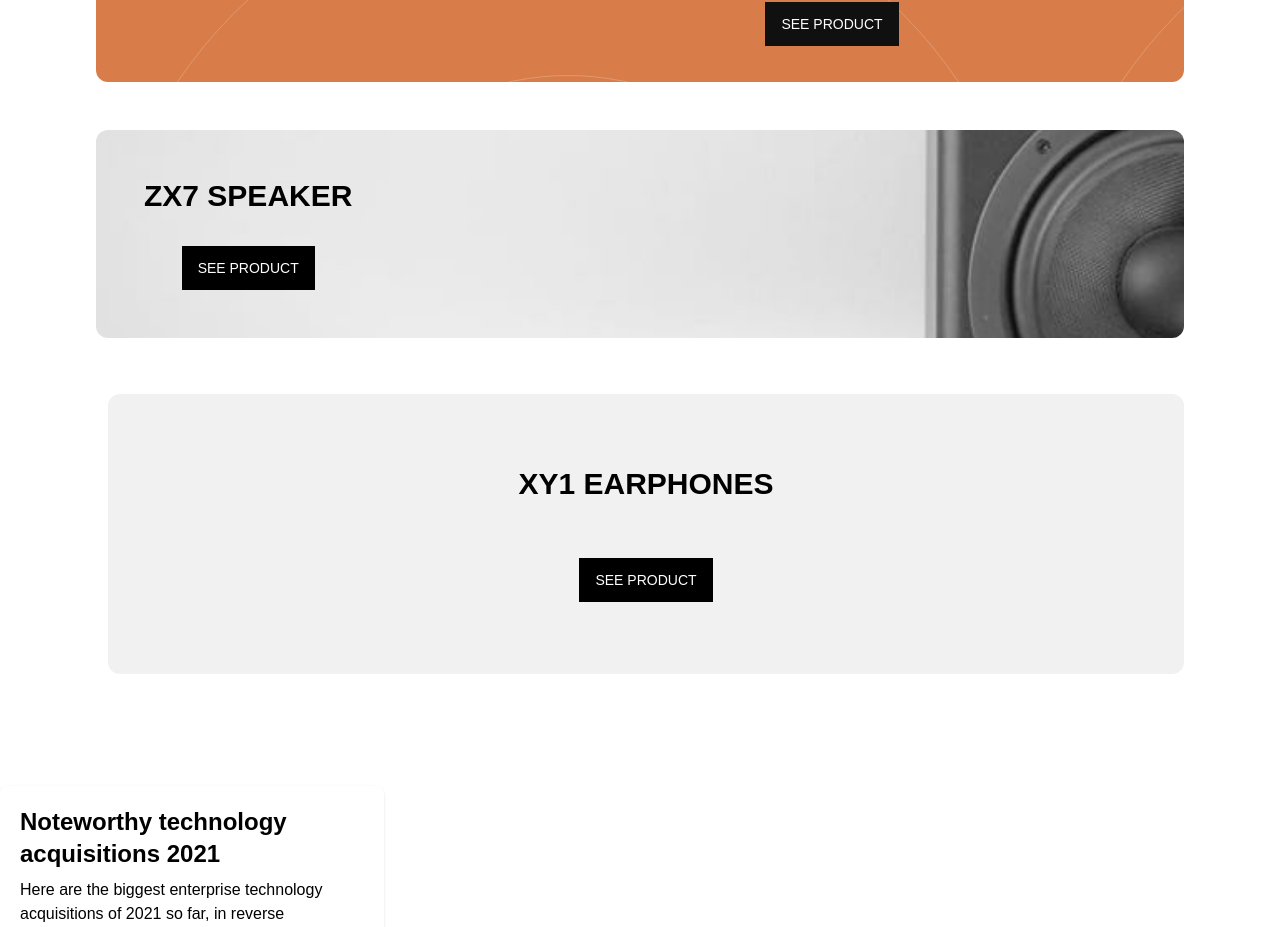
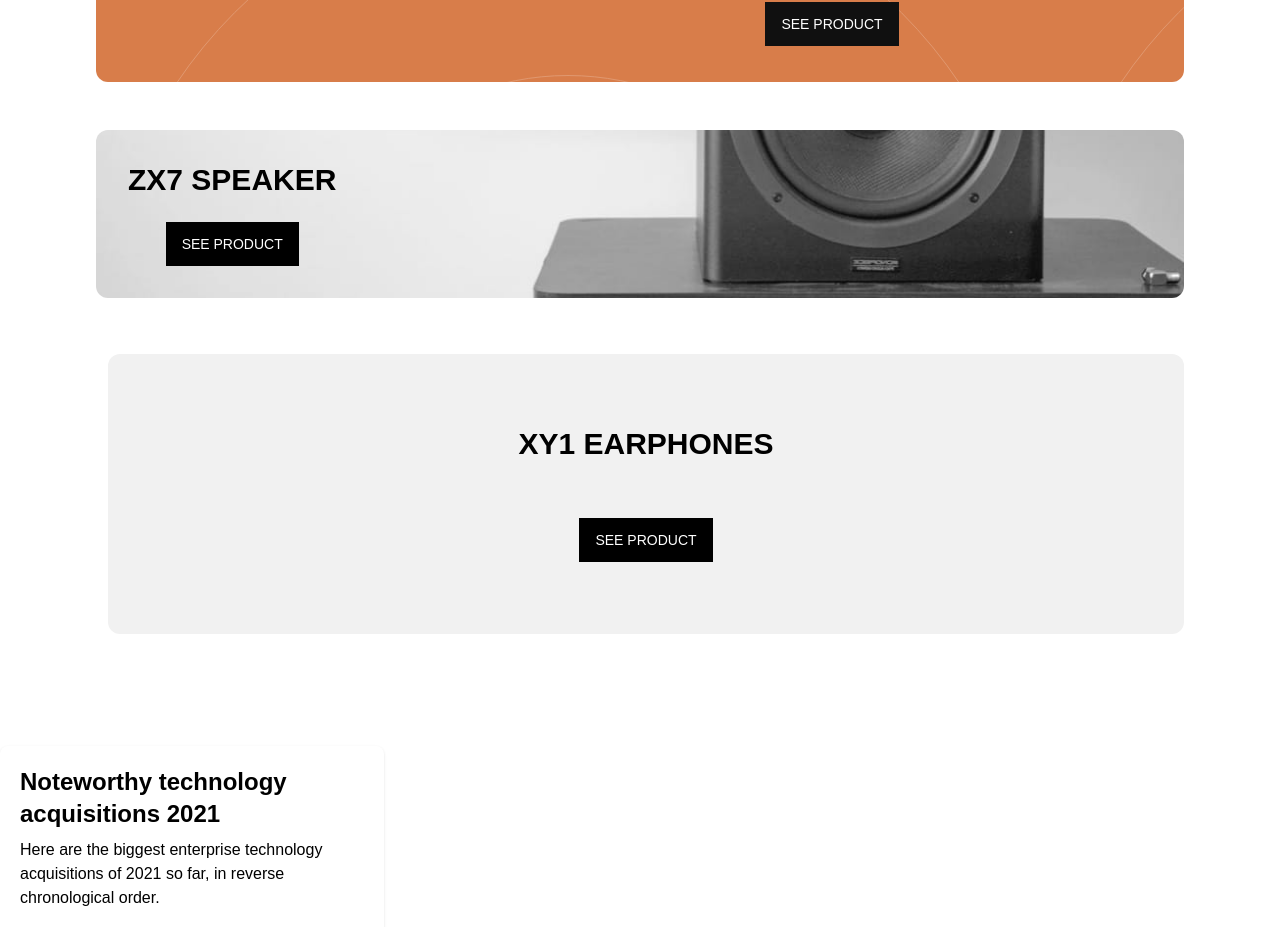
Before and after one commit to bonclairvoyante/audiophile, a SvelteKit app: page / in a window 1280 px wide. Shown: the part 1260-2187 px from the top of the page. Built offline with nearby package versions, Linux system fonts and the light colour scheme.

Commit message:
minor fix

```diff
--- a/src/lib/components/PreviewTiles.svelte
+++ b/src/lib/components/PreviewTiles.svelte
@@ -26,9 +26,9 @@
 
 <!-- ZX7 Speaker -->
 <article
-	class="flex justify-start items-center md:mx-24 mx-4 mt-8 rounded-xl bg-speakermobile bg-no-repeat bg-cover bg-center mb-14"
+	class="flex items-center md:mx-24 mx-4 mt-8 rounded-xl bg-speakermobile lg:bg-speakerdesktop bg-no-repeat bg-cover bg-center mb-14 p-8 "
 >
-	<div class="flex flex-col justify-center items-center gap-8 p-12">
+	<div class="flex flex-col justify-center items-center gap-6">
 		<h3 class="font-bold text-3xl">ZX7 SPEAKER</h3>
 		<ButtonClear />
 	</div>
--- a/tailwind.config.ts
+++ b/tailwind.config.ts
@@ -28,11 +28,7 @@ export default {
 				spiral: "url('/src/lib/assets/home/desktop/pattern-circles.svg')",
 				speakerdesktop: "url('src/lib/assets/home/desktop/image-speaker-zx7.jpg')",
 				speakermobile: "url('src/lib/assets/home/mobile/image-speaker-zx7.jpg')",
-				earphonesdesktop:
-					"url('/src/lib/assets/product-yx1-earphones/desktop/image-gallery-2.jpg')",
-				earphonesmobile: "url('/src/lib/assets/product-yx1-earphones/mobile/image-gallery-2.jpg')",
-				bestgeardesk: "url('/src/lib/assets/shared/desktop/image-best-gear.jpg')",
-				bestgearmobile: "url('/src/lib/assets/shared/mobile/image-best-gear.jpg')"
+
 			}
 		}
 	},
```
